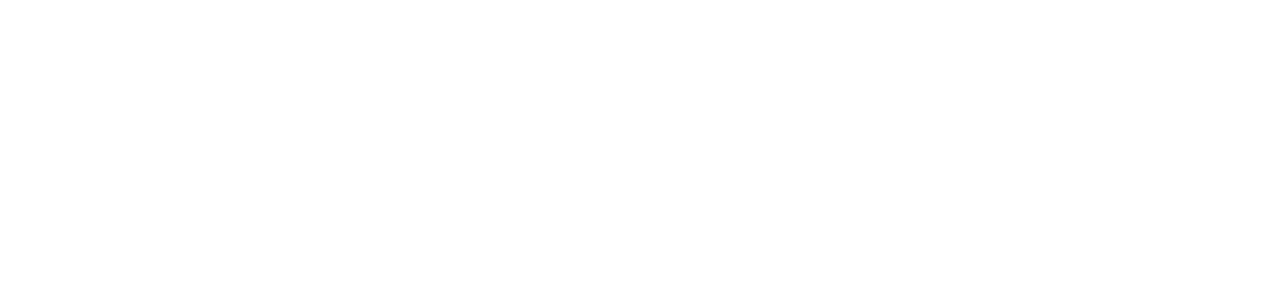
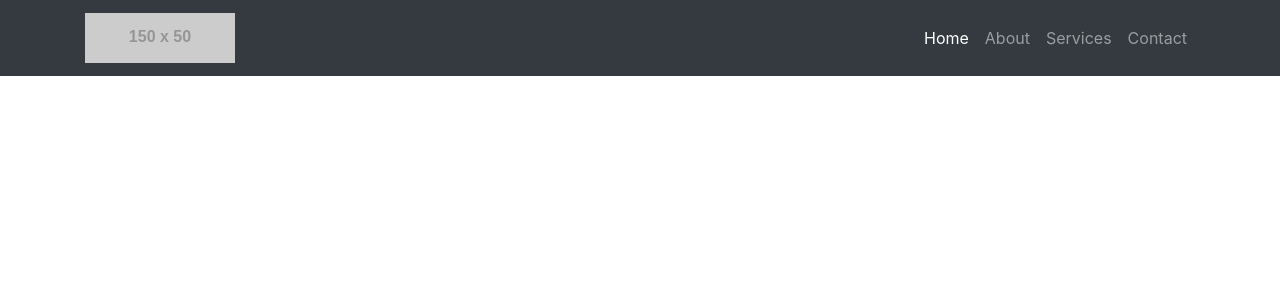
Before and after one commit to benklinton/Soffe-Doodles, a React (Create React App) app in the folder soffe-doodles/: page / in a window 1280 px wide. Shown: the top 300 px of the page. Built offline with nearby package versions, Linux system fonts and the light colour scheme.

Commit message:
changed navbar layout

```diff
--- a/soffe-doodles/src/components/navbar/index.js
+++ b/soffe-doodles/src/components/navbar/index.js
@@ -2,27 +2,29 @@ import React from "react";
 
 function Navbar() {
    return (
-    <nav className="navbar navbar-expand-lg navbar-dark py-lg-4" id="mainNav">
+    <nav className="navbar navbar-expand-lg navbar-dark bg-dark static-top">
       <div className="container">
-      <a className="navbar-brand text-uppercase text-expanded font-weight-bold d-lg-none" href="*">Start Bootstrap</a>
+        <a className="navbar-brand" href="/">
+              <img src="http://placehold.it/150x50?text=Logo" alt=""></img>
+            </a>
         <button className="navbar-toggler" type="button" data-toggle="collapse" data-target="#navbarResponsive" aria-controls="navbarResponsive" aria-expanded="false" aria-label="Toggle navigation">
               <span className="navbar-toggler-icon"></span>
             </button>
         <div className="collapse navbar-collapse" id="navbarResponsive">
-        <ul className="navbar-nav mx-auto">
-          <li className="nav-item active px-lg-4">
-            <a className="nav-link text-uppercase text-expanded" href="index.html">Home
+          <ul className="navbar-nav ml-auto">
+            <li className="nav-item active">
+              <a className="nav-link" href="/">Home
                     <span className="sr-only">(current)</span>
                   </a>
             </li>
-          <li className="nav-item px-lg-4">
-            <a className="nav-link text-uppercase text-expanded" href="about.html">About</a>
+            <li className="nav-item">
+              <a className="nav-link" href="/">About</a>
             </li>
-          <li className="nav-item px-lg-4">
-            <a className="nav-link text-uppercase text-expanded" href="products.html">Products</a>
+            <li className="nav-item">
+              <a className="nav-link" href="/">Services</a>
             </li>
-          <li className="nav-item px-lg-4">
-            <a className="nav-link text-uppercase text-expanded" href="store.html">Store</a>
+            <li className="nav-item">
+              <a className="nav-link" href="/">Contact</a>
             </li>
           </ul>
         </div>
```
Lines whose indentation alone changed are shown as unchanged.
